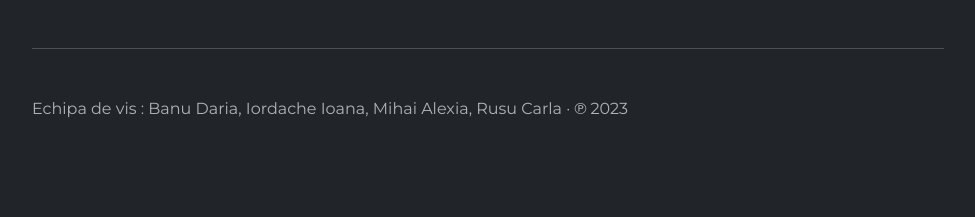
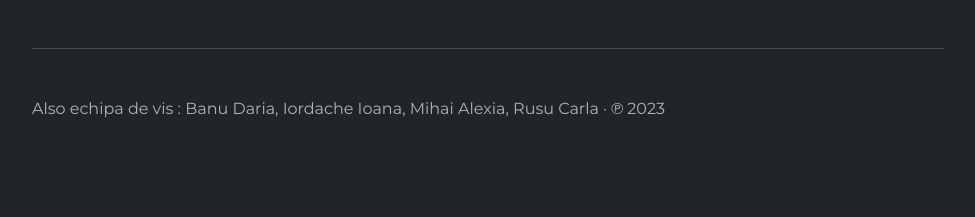
Before and after one commit to rusucarla/Quiz-Web-App, a Flask app: page / in a window 1280 px wide. Shown: the part 1750-1967 px from the top of the page, without its empty margins (152-1127 px from the left). Run offline with Flask 3, Linux system fonts and the light colour scheme; parts of the project's set-up code (start-up, migrations or seed data) failed here and were passed over; some libraries are stand-ins or nearby versions.

Commit message:
Update footer in base.html

```diff
--- a/templates/base.html
+++ b/templates/base.html
@@ -145,7 +145,7 @@
         </main>
         <footer class="pt-5 my-5 text-body-secondary border-top">
             <!-- Template created by the Bootstrap team &middot; &copy; 2023 -->
-            Echipa de vis : Banu Daria, Iordache Ioana, Mihai Alexia, Rusu
+            Also echipa de vis : Banu Daria, Iordache Ioana, Mihai Alexia, Rusu
             Carla &middot; &copysr; 2023
         </footer>
     </div>
```
